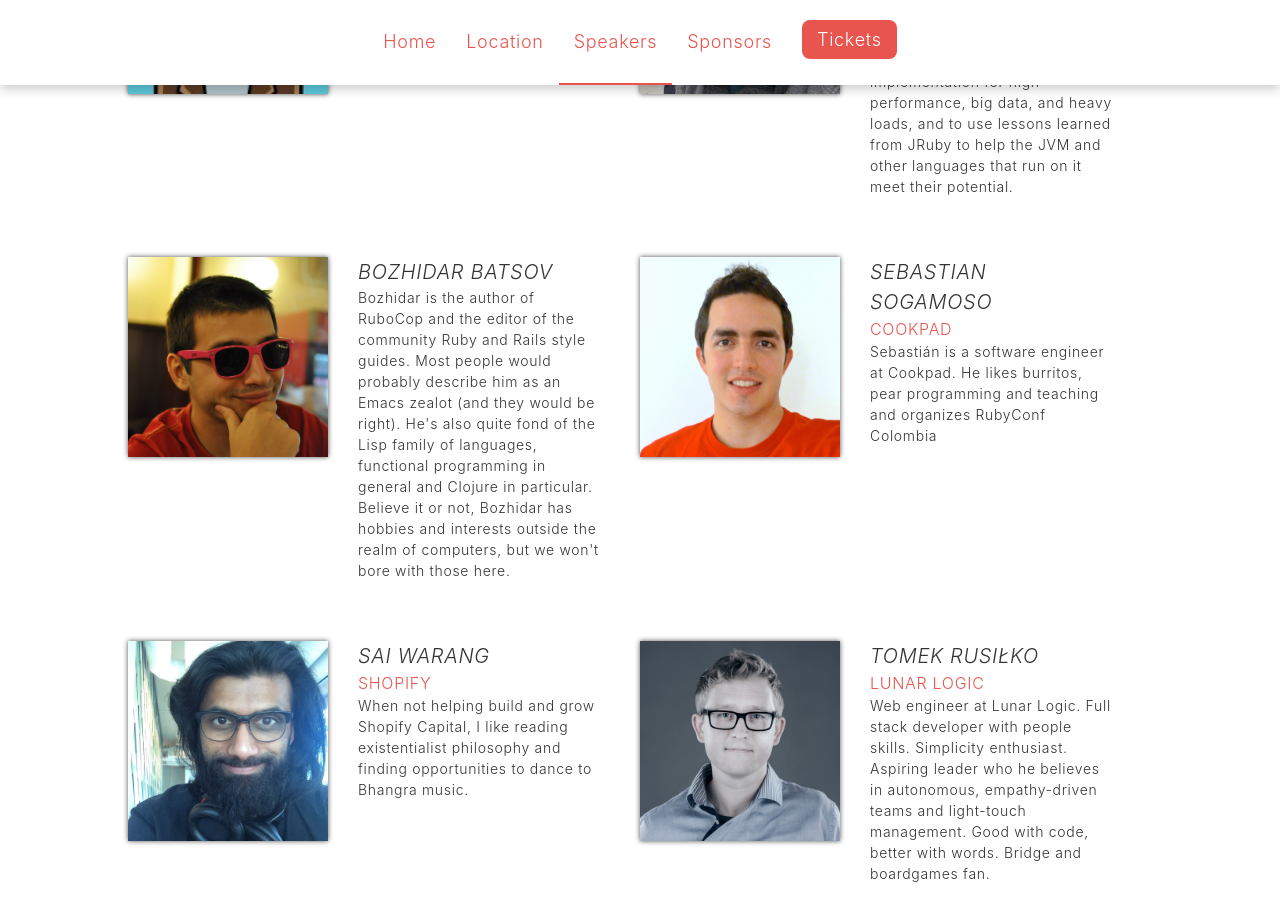
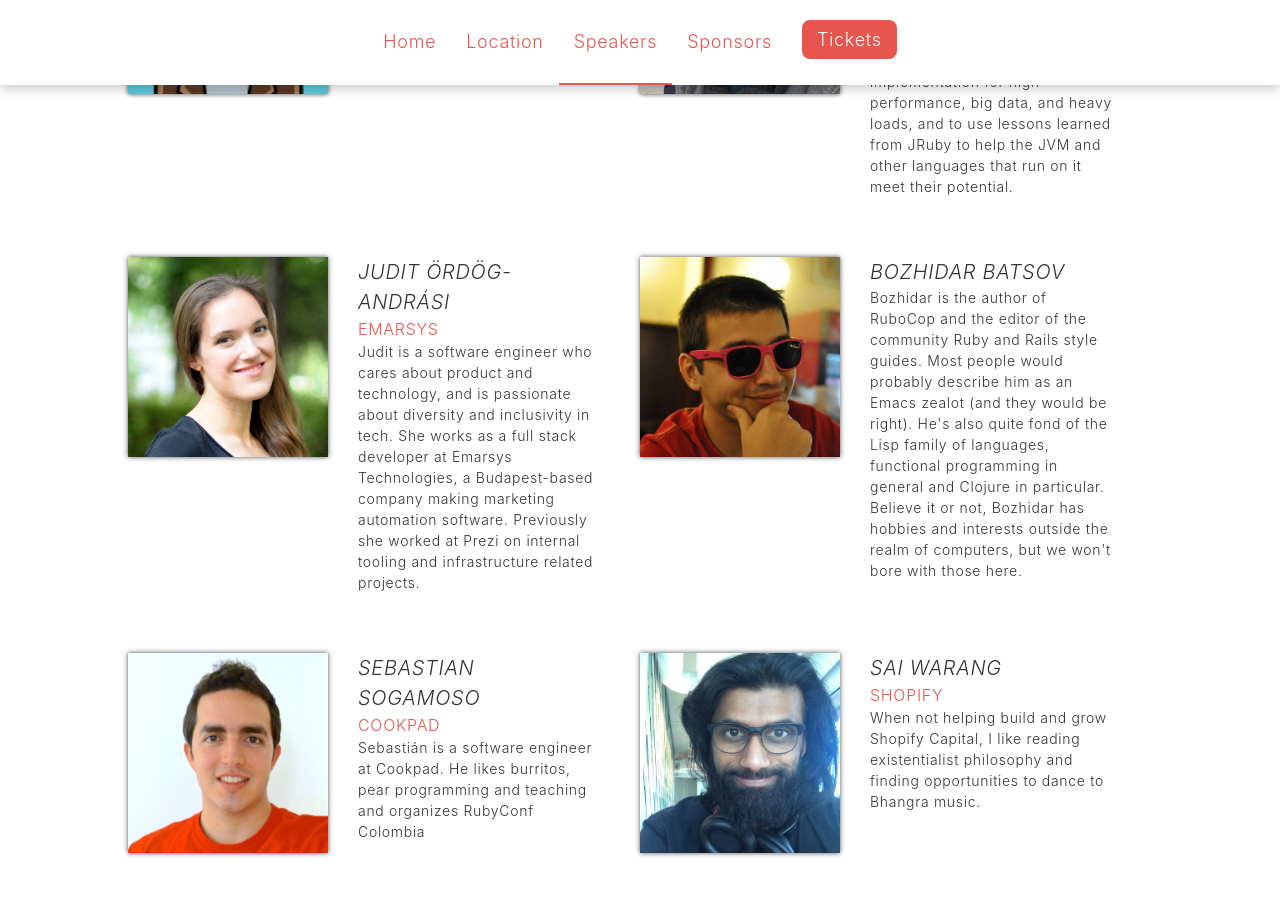
Before and after one commit to euruko/euruko2017.github.io, a Jekyll site: the page built from speakers.html, in a window 1280 px wide and 900 px high, scrolled down 304 px. Built offline with Jekyll 4.4.1, drawn with Linux system fonts in a browser that asks for light colours; some of the changed text lies outside the part shown.

Commit message:
Updated photos

```diff
--- a/_data/speakers.json
+++ b/_data/speakers.json
@@ -10,6 +10,12 @@
     "name": "Charles Nutter",
     "company": "",
     "introduction": "JRuby guy, JVM guy. World's only Java Champion and Ruby Hero. He has worked on JRuby for the past eight years and has been a JVM enthusiast since Java 1.0. Charles hopes to make JRuby the best Ruby implementation for high performance, big data, and heavy loads, and to use lessons learned from JRuby to help the JVM and other languages that run on it meet their potential.",
+  },
+  {
+    "photo": "/assets/speakers/judit.jpg",
+    "name": "Judit Ördög-Andrási",
+    "company": "Emarsys",
+    "introduction": "Judit is a software engineer who cares about product and technology, and is passionate about diversity and inclusivity in tech. She works as a full stack developer at Emarsys Technologies, a Budapest-based company making marketing automation software. Previously she worked at Prezi on internal tooling and infrastructure related projects.",
   },
   {
     "photo": "/assets/speakers/bozhidar.jpg",
@@ -67,12 +73,6 @@
   },
   {
     "photo": "/assets/speakers/placeholder.png",
-    "name": "Judit Ördög-Andrási",
-    "company": "Emarsys",
-    "introduction": "Judit is a software engineer who cares about product and technology, and is passionate about diversity and inclusivity in tech. She works as a full stack developer at Emarsys Technologies, a Budapest-based company making marketing automation software. Previously she worked at Prezi on internal tooling and infrastructure related projects.",
-  },
-  {
-    "photo": "/assets/speakers/placeholder.png",
     "name": "Arafat Khan",
     "company": "",
     "introduction": "I am doing my bachelors degree at IIT Kharagpur and I am the author of tensorflow.rb which was funded initially by Somatic.io and later I got selected for the Ruby Grant 2016. Aside from Open source I am also a high rated competitive programmer. I am also interested in Research and I am selected for MITACS Research internship in Simon Fraser University, Canada and will be working on a Medical Imaging project.",
```
Also changed, not shown: assets/speakers/arafat.jpg (deleted), assets/speakers/judit.jpg (added), assets/speakers/sebastian.jpg.
